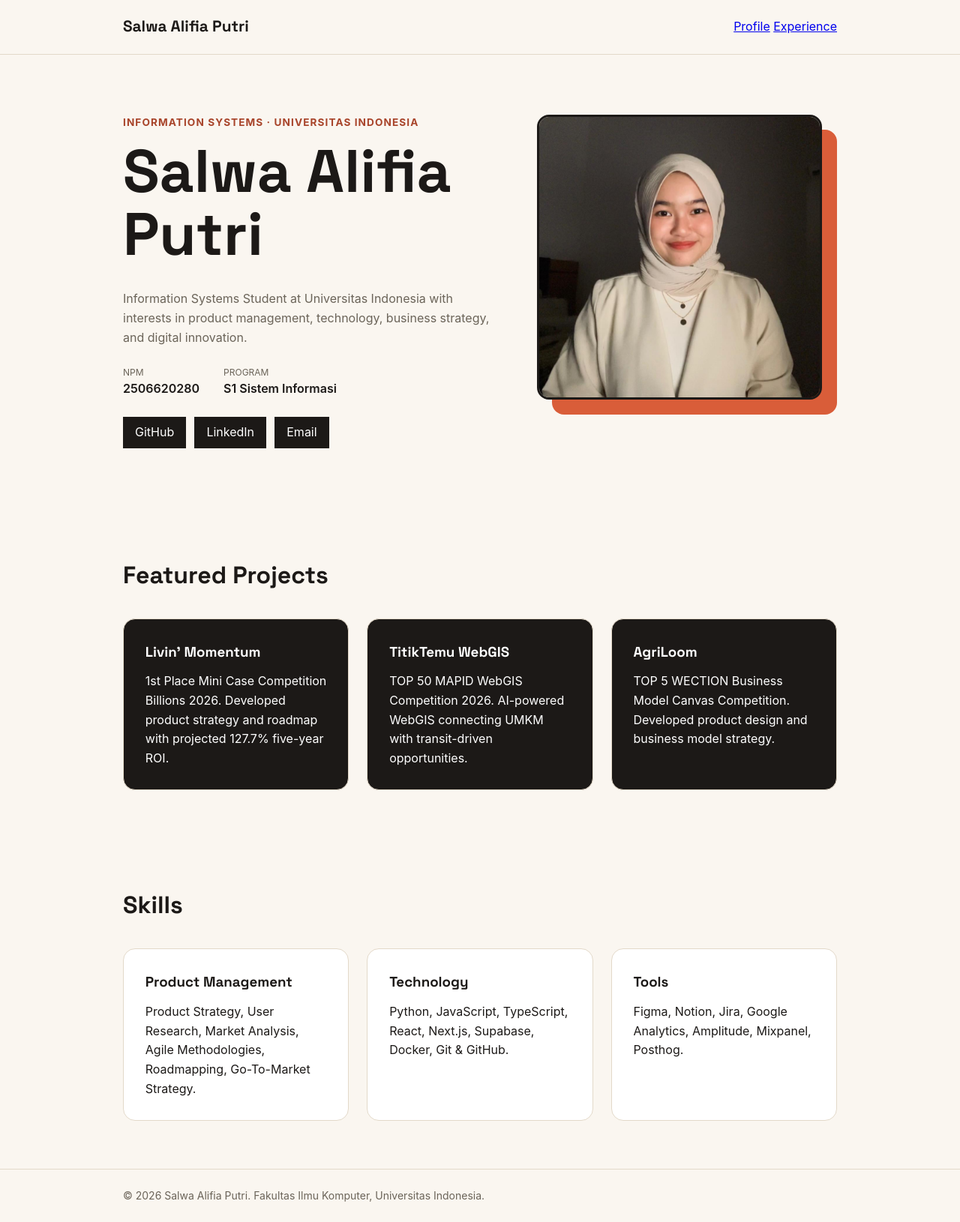
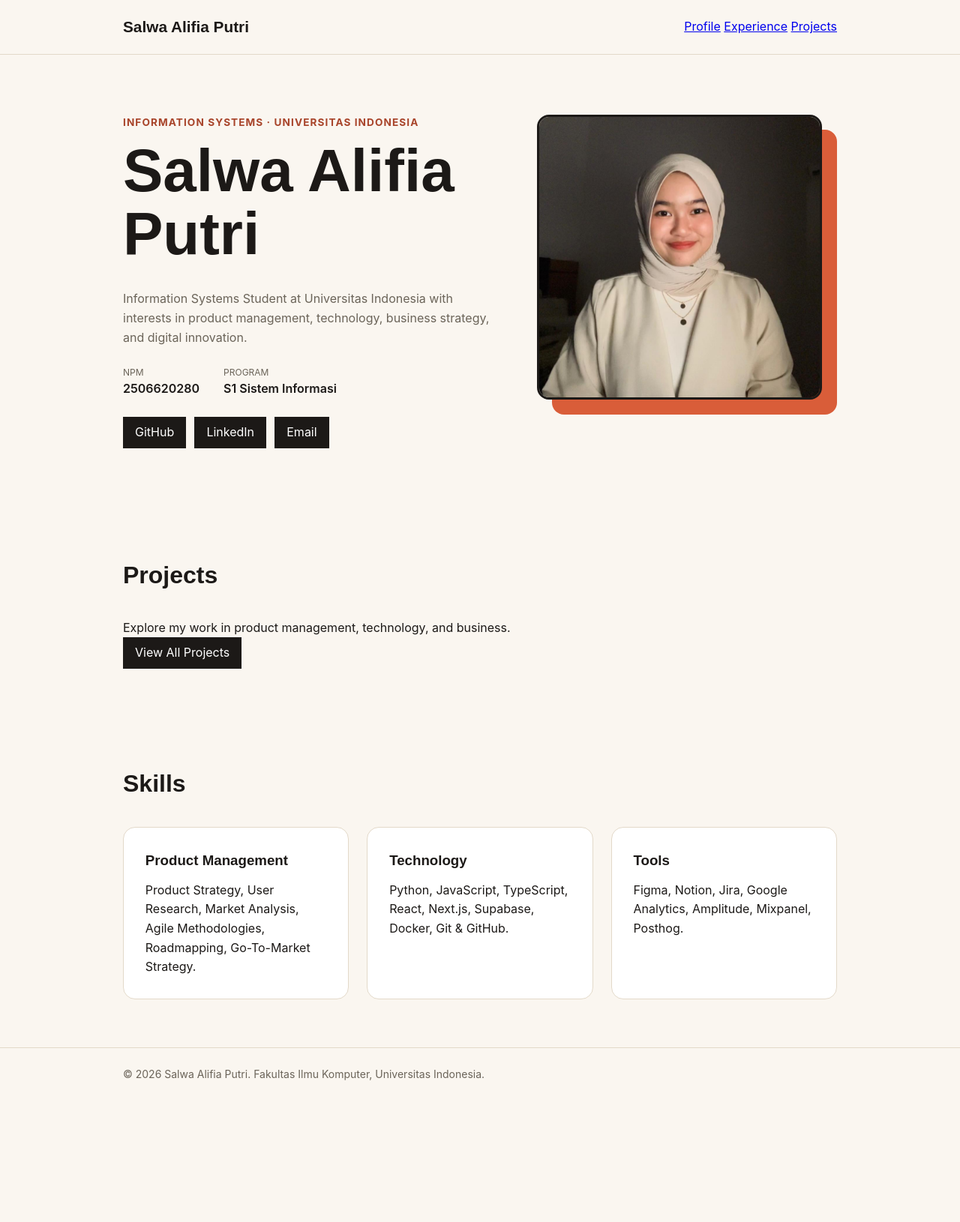
Before and after one commit to salfyea/myportofolio, a Django app: page / in a window 1280 px wide. Shown: the whole page at 75% size. After the commit the page ends 1441 px from the top, so only its background shows below. Run offline with Django 5.2, Linux system fonts and the light colour scheme.

Commit message:
refactor: replace hardcoded projects with projects page link

```diff
--- a/templates/index.html
+++ b/templates/index.html
@@ -1,30 +1,9 @@
+{% extends "base.html" %}
 {% load static %}
-<!DOCTYPE html>
-<html lang="en">
-    <head>
-        <meta charset="UTF-8">
-        <meta name="viewport" content="width=device-width, initial-scale=1.0">
-        <title>{{ name }} - Portofolio</title>
 
-        <link rel="preconnect" href="https://fonts.googleapis.com">
-        <link rel="preconnect" href="https://fonts.gstatic.com" crossorigin>
-        <link href="https://fonts.googleapis.com/css2?family=Space+Grotesk:wght@500;700&amp;display=swap" rel="stylesheet">
-        <link rel="stylesheet" href="{% static 'css/style.css' %}">
-    </head>
+{% block title %}{{ name }} - Portofolio{% endblock %}
 
-    <body>
-        <header class="site-header">
-            <div class="container">
-                <a href="{% url 'main:show_main' %}" class="brand">{{ name }}</a>
-
-                <nav>
-                    <a href="{% url 'main:show_main' %}">Profile</a>
-                    <a href="{% url 'main:show_experience' %}">Experience</a>
-                </nav>
-            </div>
-        </header>
-
-        <main>
+{% block content %}
 <section class="hero" id="profile">
     <div class="container hero-grid">
         <div class="hero-identity">
@@ -59,15 +38,9 @@
             </dl>
 
             <div class="social-links">
-                            <a href="https://github.com/salfyea" class="social-link">
-                                GitHub
-                            </a>
-                            <a href="https://www.linkedin.com/in/salwa-alifia-putri/" class="social-link">
-                                LinkedIn
-                            </a>
-                            <a href="mailto:alfyosya@gmail.com" class="social-link">
-                                Email
-                            </a>
+                <a href="https://github.com/salfyea" class="social-link">GitHub</a>
+                <a href="https://www.linkedin.com/in/salwa-alifia-putri/" class="social-link">LinkedIn</a>
+                <a href="mailto:alfyosya@gmail.com" class="social-link">Email</a>
             </div>
         </div>
     </div>
@@ -75,33 +48,13 @@
 
 <section class="projects-section" id="projects">
     <div class="container">
-                    <h2 class="section-title">Featured Projects</h2>
+        <h2 class="section-title">Projects</h2>
+        <p>Explore my work in product management, technology, and business.</p>
 
-                    <div class="card-grid">
-                        <article class="card project-card">
-                            <h3>Livin' Momentum</h3>
-                            <p>
-                                1st Place Mini Case Competition Billions 2026.
-                                Developed product strategy and roadmap with projected
-                                127.7% five-year ROI.
-                            </p>
-                        </article>
-
-                        <article class="card project-card">
-                            <h3>TitikTemu WebGIS</h3>
-                            <p>
-                                TOP 50 MAPID WebGIS Competition 2026.
-                                AI-powered WebGIS connecting UMKM with transit-driven opportunities.
-                            </p>
-                        </article>
-
-                        <article class="card project-card">
-                            <h3>AgriLoom</h3>
-                            <p>
-                                TOP 5 WECTION Business Model Canvas Competition.
-                                Developed product design and business model strategy.
-                            </p>
-                        </article>
+        <div class="social-links">
+            <a href="{% url 'main:show_projects' %}" class="social-link">
+                View All Projects
+            </a>
         </div>
     </div>
 </section>
@@ -137,12 +90,4 @@
         </div>
     </div>
 </section>
-        </main>
-
-        <footer class="site-footer">
-            <div class="container">
-                <p>&copy; 2026 {{ name }}. Fakultas Ilmu Komputer, Universitas Indonesia.</p>
-            </div>
-        </footer>
-    </body>
-</html>
+{% endblock %}
```
Lines whose indentation alone changed are shown as unchanged.
